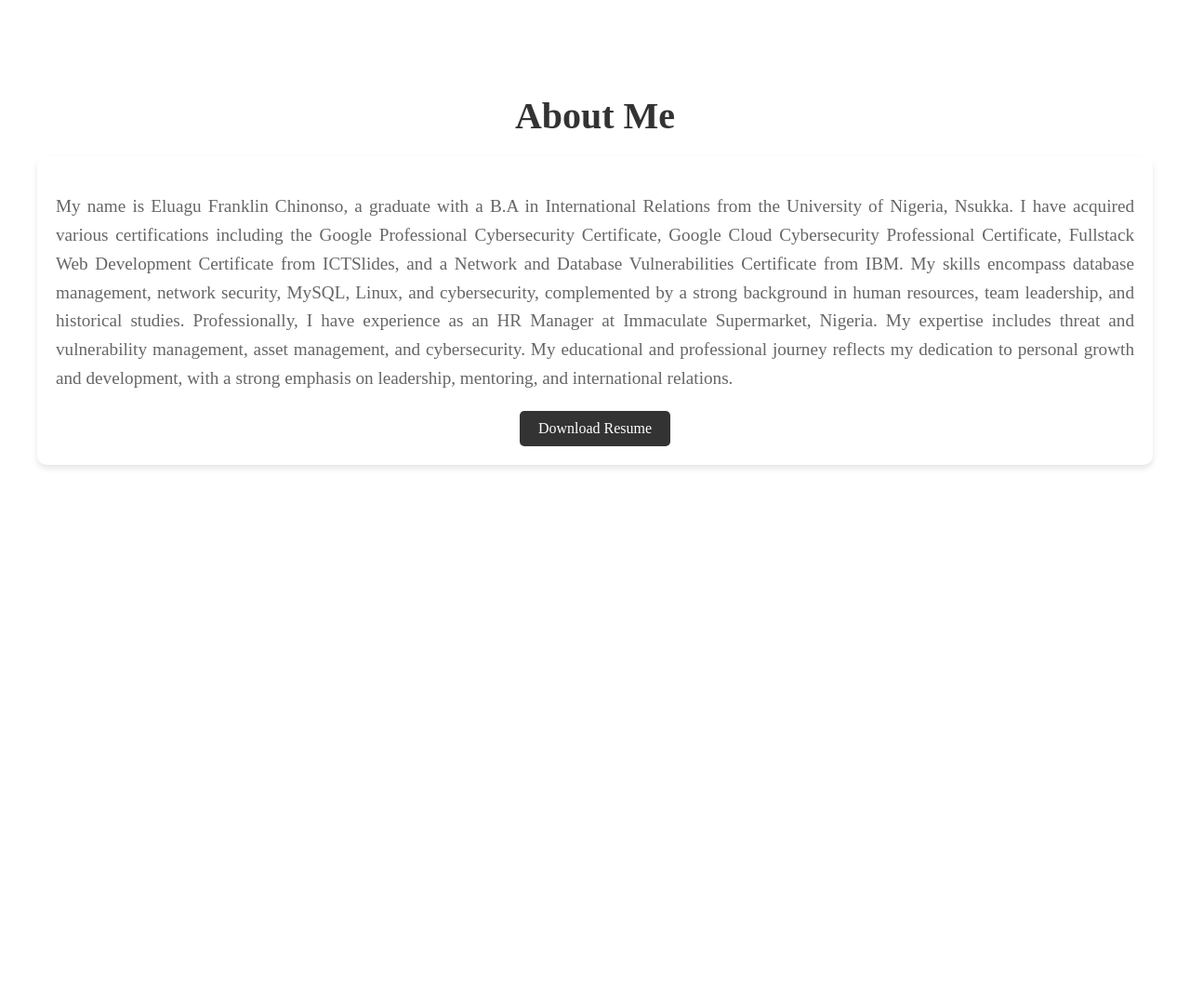
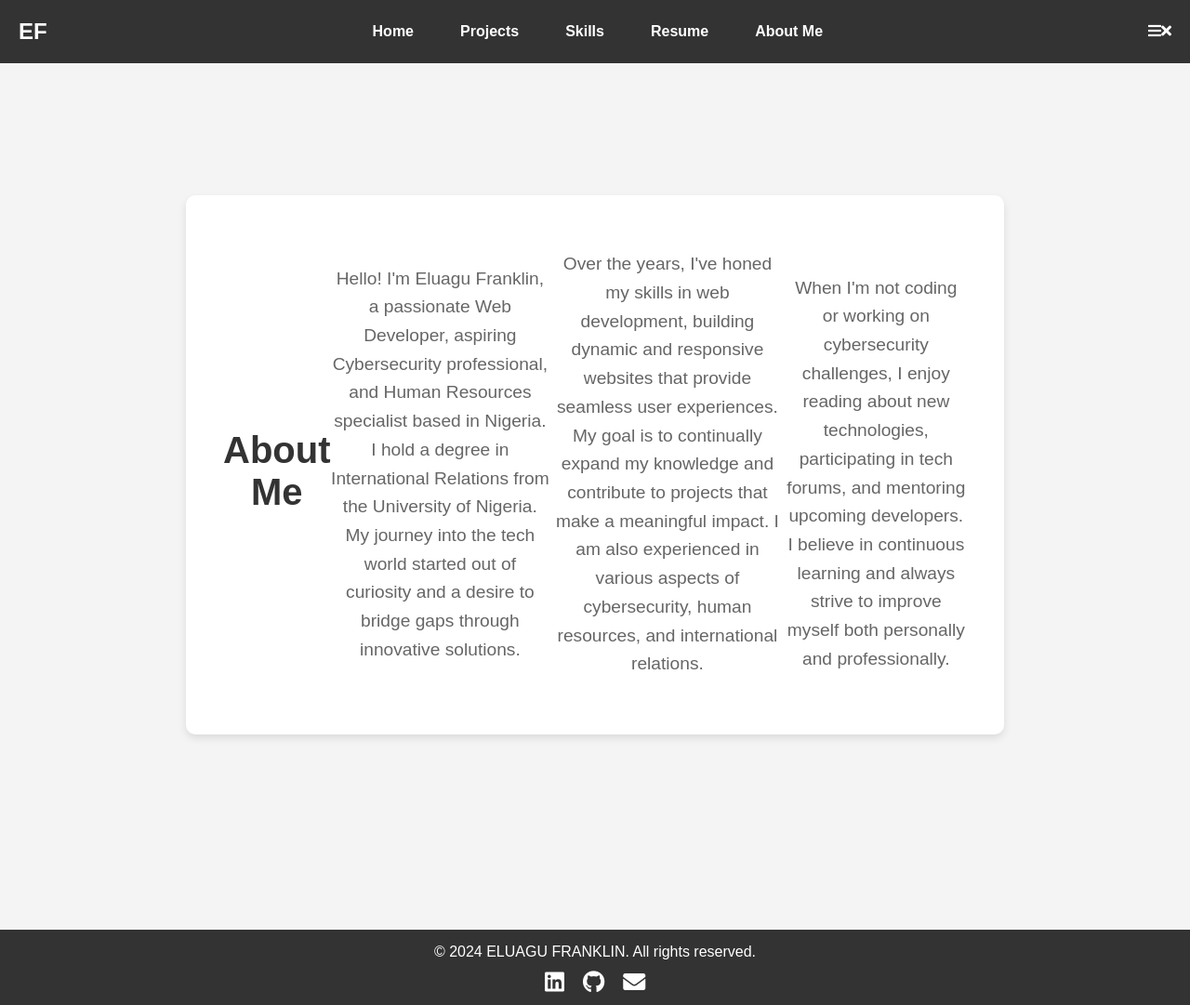
Before and after one commit to Biggysmallzprod/eluagufranklin, a plain HTML site: page about.html in a window 1280 px wide. Shown: the whole page at 93% size. Before the commit the page ends 800 px from the top, so only its background shows below. Drawn offline with Linux system fonts and the light colour scheme.

Commit message:
Update about.html

```diff
--- a/about.html
+++ b/about.html
@@ -3,102 +3,234 @@
   <head>
     <meta charset="UTF-8" />
     <meta name="viewport" content="width=device-width, initial-scale=1.0" />
-    <title>Document</title>
+    <title>About Me - Eluagu Franklin</title>
+    <link
+      rel="stylesheet"
+      href="https://cdnjs.cloudflare.com/ajax/libs/font-awesome/5.15.4/css/all.min.css"
+    />
+    <link rel="stylesheet" href="style.css" />
     <style>
-      /* styles.css */
-
-      .section {
-        padding: 60px 20px;
-        max-width: 1200px;
-        margin: 0 auto;
-        text-align: center;
+      /* General Styles */
+      body {
+        font-family: "Arial", sans-serif;
+        margin: 0;
+        padding: 0;
+        box-sizing: border-box;
+        color: #333;
+        background: #f4f4f4;
       }
 
-      .section h2 {
-        margin-bottom: 20px;
-        font-size: 2.5rem;
-        color: #333;
-        animation: slideInLeft 1s ease-in-out;
+      .container {
+        display: flex;
+        justify-content: space-between;
+        align-items: center;
+        padding: 10px 20px;
       }
 
-      .section .content {
-        background: #fff;
-        padding: 20px;
-        border-radius: 10px;
-        box-shadow: 0 4px 6px rgba(0, 0, 0, 0.1);
-        animation: fadeInUp 1s ease-in-out;
+      /* Header Styles */
+      header {
+        background: #333;
+        color: #fff;
+        position: fixed;
+        width: 100%;
+        top: 0;
+        z-index: 1000;
+        padding: 10px 0;
       }
 
-      .section .content p {
+      .logo {
+        font-size: 1.5rem;
+        font-weight: bold;
+      }
+
+      nav ul {
+        list-style: none;
+        padding: 0;
+        margin: 0;
+        display: flex;
+      }
+
+      nav ul li {
+        margin: 0 15px;
+      }
+
+      nav ul li a {
+        color: #fff;
+        text-decoration: none;
+        font-weight: bold;
+        padding: 5px 10px;
+        transition: color 0.3s;
+      }
+
+      nav ul li a:hover {
+        color: #ff6f61;
+      }
+
+      /* About Me Section Styles */
+      .about {
+        padding: 100px 20px; /* Ensure it doesn't overlap with the fixed header */
+        background: #f4f4f4;
+        min-height: 100vh;
+        display: flex;
+        justify-content: center;
+        align-items: center;
+      }
+
+      .about .container {
+        max-width: 800px;
+        background: #fff;
+        padding: 40px;
+        border-radius: 10px;
+        box-shadow: 0 4px 8px rgba(0, 0, 0, 0.1);
+        text-align: center;
+        animation: fadeinup 1s ease-in-out;
+      }
+
+      .about h1 {
+        font-size: 2.5rem;
+        margin-bottom: 20px;
+        color: #333;
+        animation: slide-in 0.5s cubic-bezier(0.25, 0.46, 0.45, 0.94) both;
+      }
+
+      .about p {
         font-size: 1.2rem;
         color: #666;
+        line-height: 1.6;
         margin-bottom: 20px;
-        line-height: 1.6;
-        text-rendering: auto;
-       text-align: justify;
+        animation: slideinleft 1s ease-in-out both;
       }
 
-      .section .btn {
+      .about p:last-child {
+        margin-bottom: 0;
+      }
+
+      /* Footer */
+      footer {
         background: #333;
         color: #fff;
-        padding: 10px 20px;
-        text-decoration: none;
-        display: inline-block;
-        border-radius: 5px;
-        transition: background 0.3s, transform 0.3s;
+        text-align: center;
+        padding: 10px 0;
       }
 
-      .section .btn:hover {
-        background: #555;
-        transform: translateY(-3px);
+      footer p {
+        margin: 5px 0;
       }
 
-      /* Animations */
-      @keyframes fadeInUp {
-        from {
-          transform: translateY(20px);
-          opacity: 0;
+      footer .social-icons {
+        display: flex;
+        justify-content: center;
+        align-items: center;
+        margin-top: 10px;
+      }
+
+      footer .social-icons a {
+        margin: 0 10px;
+        font-size: 1.5rem;
+        color: #fff;
+        transition: color 0.3s;
+      }
+
+      footer .social-icons a:hover {
+        color: #ff6f61;
+      }
+
+      /* Media Queries */
+      @media (max-width: 1024px) {
+        .about h1 {
+          font-size: 2rem;
         }
-        to {
-          transform: translateY(0);
-          opacity: 1;
+
+        .about p {
+          font-size: 1rem;
         }
       }
 
-      @keyframes slideInLeft {
-        from {
-          transform: translateX(-100%);
-          opacity: 0;
+      @media (max-width: 768px) {
+        .about h1 {
+          font-size: 1.8rem;
         }
-        to {
-          transform: translateX(0);
-          opacity: 1;
+
+        .about p {
+          font-size: 0.9rem;
+        }
+
+        nav ul {
+          flex-direction: column;
+          align-items: center;
+        }
+
+        nav ul li {
+          margin: 10px 0;
+        }
+      }
+
+      @media (max-width: 480px) {
+        .about h1 {
+          font-size: 1.5rem;
+        }
+
+        .about p {
+          font-size: 0.8rem;
         }
       }
     </style>
   </head>
   <body>
-    <section id="about" class="section">
-      <h2>About Me</h2>
-      <div class="content">
+    <header>
+      <div class="container">
+        <div class="logo">EF</div>
+        <nav>
+          <ul>
+            <li><a href="index.html">Home</a></li>
+            <li><a href="projects.html">Projects</a></li>
+            <li><a href="skills.html">Skills</a></li>
+            <li><a href="resume.html">Resume</a></li>
+            <li><a href="about.html">About Me</a></li>
+          </ul>
+        </nav>
+      </div>
+    </header>
+    <section class="about">
+      <div class="container">
+        <h1>About Me</h1>
         <p>
-          My name is Eluagu Franklin Chinonso, a graduate with a B.A in
-          International Relations from the University of Nigeria, Nsukka. I have
-          acquired various certifications including the Google Professional
-          Cybersecurity Certificate, Google Cloud Cybersecurity Professional
-          Certificate, Fullstack Web Development Certificate from ICTSlides, and
-          a Network and Database Vulnerabilities Certificate from IBM. My skills
-          encompass database management, network security, MySQL, Linux, and
-          cybersecurity, complemented by a strong background in human resources,
-          team leadership, and historical studies. Professionally, I have
-          experience as an HR Manager at Immaculate Supermarket, Nigeria. My expertise
-          includes threat and vulnerability management, asset management, and
-          cybersecurity. My educational and professional journey reflects my
-          dedication to personal growth and development, with a strong emphasis
-          on leadership, mentoring, and international relations.
+          Hello! I'm Eluagu Franklin, a passionate Web Developer, aspiring
+          Cybersecurity professional, and Human Resources specialist based in
+          Nigeria. I hold a degree in International Relations from the
+          University of Nigeria. My journey into the tech world started out of
+          curiosity and a desire to bridge gaps through innovative solutions.
         </p>
-        <a href="resume.pdf" download class="btn">Download Resume</a>
+        <p>
+          Over the years, I've honed my skills in web development, building
+          dynamic and responsive websites that provide seamless user
+          experiences. My goal is to continually expand my knowledge and
+          contribute to projects that make a meaningful impact. I am also
+          experienced in various aspects of cybersecurity, human resources, and
+          international relations.
+        </p>
+        <p>
+          When I'm not coding or working on cybersecurity challenges, I enjoy
+          reading about new technologies, participating in tech forums, and
+          mentoring upcoming developers. I believe in continuous learning and
+          always strive to improve myself both personally and professionally.
+        </p>
       </div>
     </section>
+    <footer>
+      <p>&copy; 2024 ELUAGU FRANKLIN. All rights reserved.</p>
+      <div class="social-icons">
+        <a href="https://www.linkedin.com/in/eluagu-franklin-84a3bab7/"
+          ><i class="fab fa-linkedin"></i
+        ></a>
+        <a href="https://github.com/Biggysmallzprod"
+          ><i class="fab fa-github"></i
+        ></a>
+        <a href="mailto:eluagufranklin@gmail.com"
+          ><i class="fas fa-envelope"></i
+        ></a>
+      </div>
+    </footer>
+    <script src="script.js"></script>
   </body>
 </html>
```
